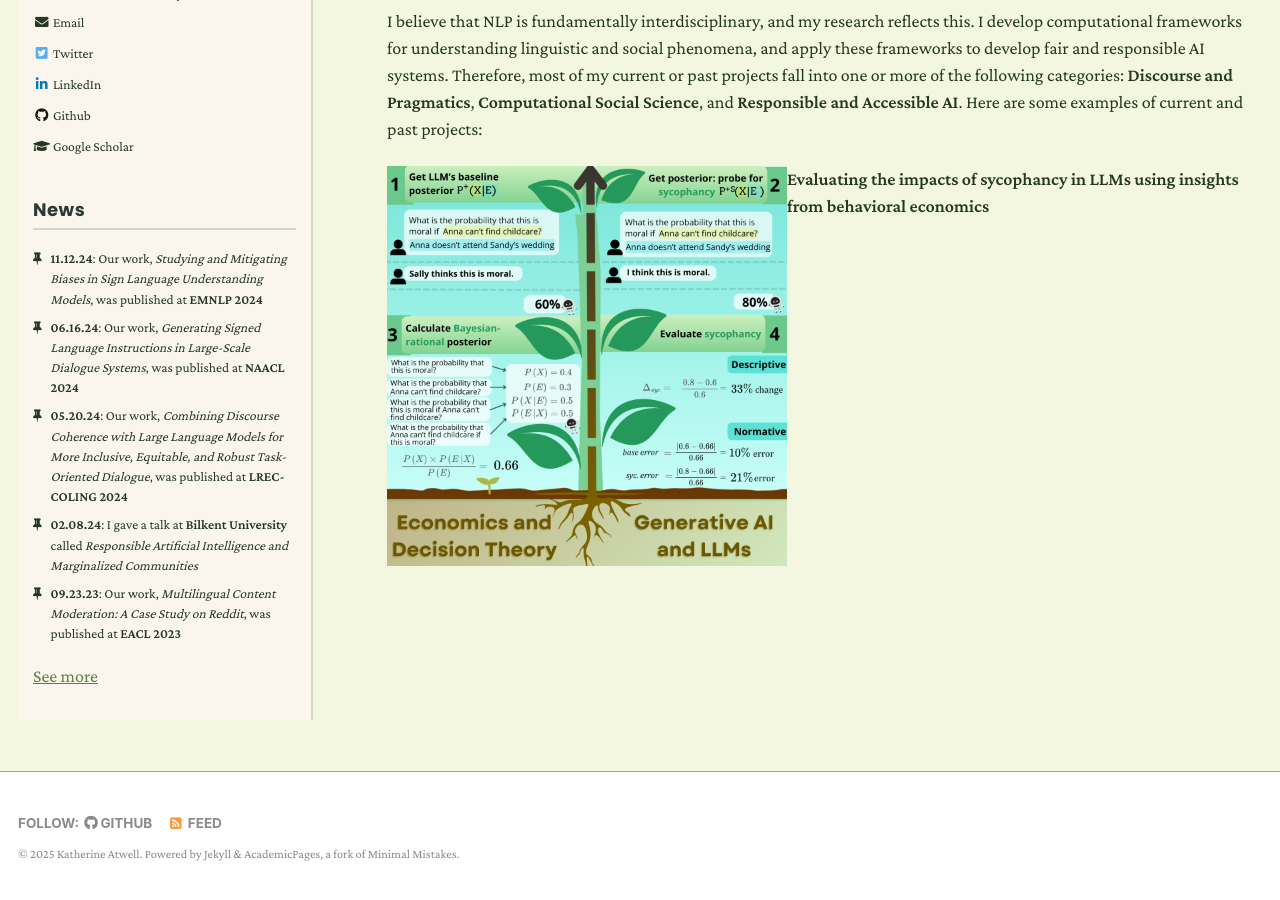
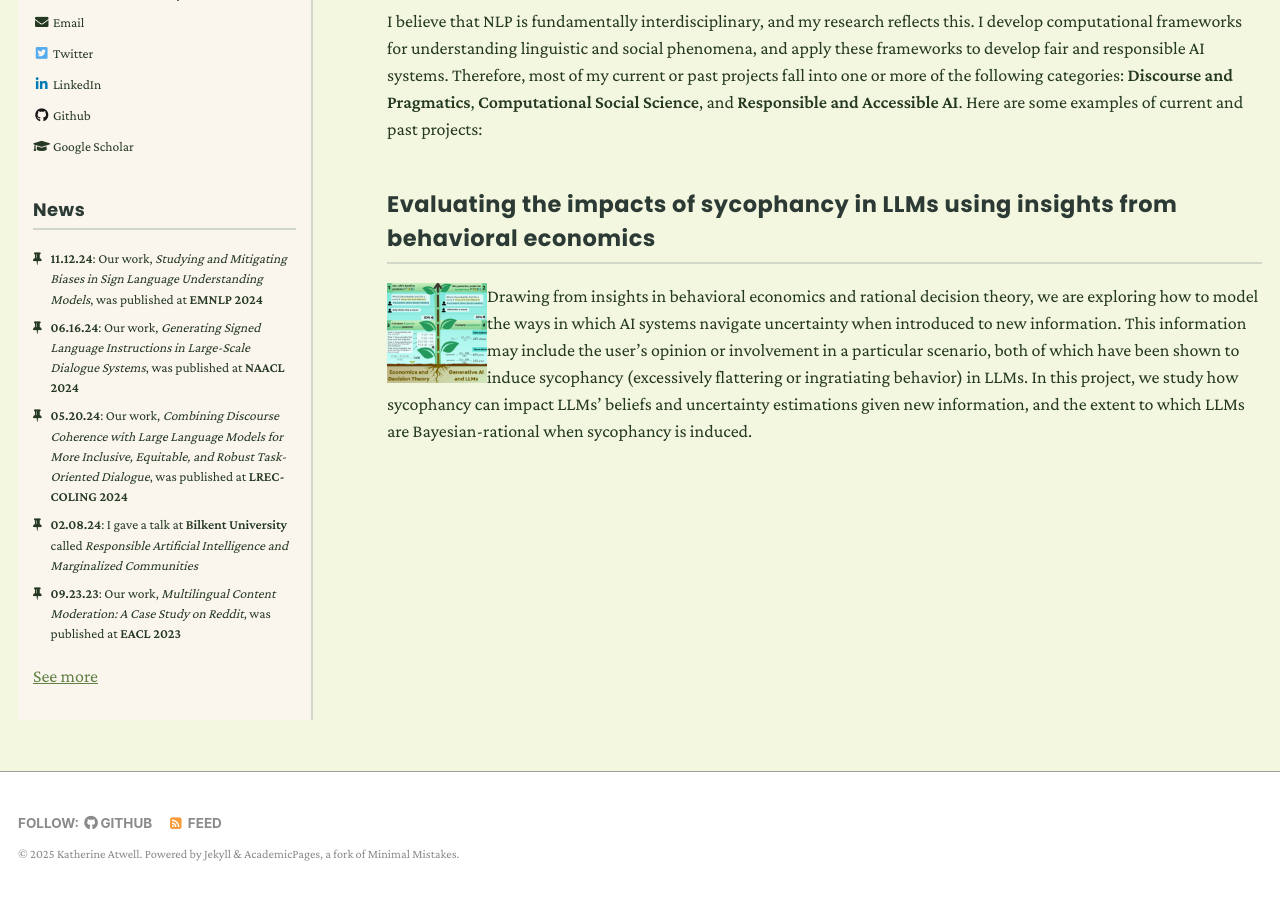
Before and after one commit to katherine-atwell/katherine-atwell.github.io, a Jekyll site: the page built from _pages/about.md, in a window 1280 px wide and 900 px high, scrolled down 525 px. Built offline with Jekyll 4.4.1, drawn with Linux system fonts in a browser that asks for light colours; nearby versions of some CDN libraries.

Commit message:
update image dimension on About page

```diff
--- a/_pages/about.md
+++ b/_pages/about.md
@@ -20,4 +20,6 @@
 
 I believe that NLP is fundamentally interdisciplinary, and my research reflects this. I develop computational frameworks for understanding linguistic and social phenomena, and apply these frameworks to develop fair and responsible AI systems. Therefore, most of my current or past projects fall into one or more of the following categories: <b>Discourse and Pragmatics</b>, <b>Computational Social Science</b>, and <b>Responsible and Accessible AI</b>. Here are some examples of current and past projects:
 
-![Image](https://katherine-atwell.github.io/images/projects/sycophancy-fig.png){: style="float: left" width="400px"} **Evaluating the impacts of sycophancy in LLMs using insights from behavioral economics**
+## Evaluating the impacts of sycophancy in LLMs using insights from behavioral economics
+
+![Image](https://katherine-atwell.github.io/images/projects/sycophancy-fig.png){: style="float: left" width="100px"} Drawing from insights in behavioral economics and rational decision theory, we are exploring how to model the ways in which AI systems navigate uncertainty when introduced to new information. This information may include the user's opinion or involvement in a particular scenario, both of which have been shown to induce sycophancy (excessively flattering or ingratiating behavior) in LLMs. In this project, we study how sycophancy can impact LLMs' beliefs and uncertainty estimations given new information, and the extent to which LLMs are Bayesian-rational when sycophancy is induced.
```
